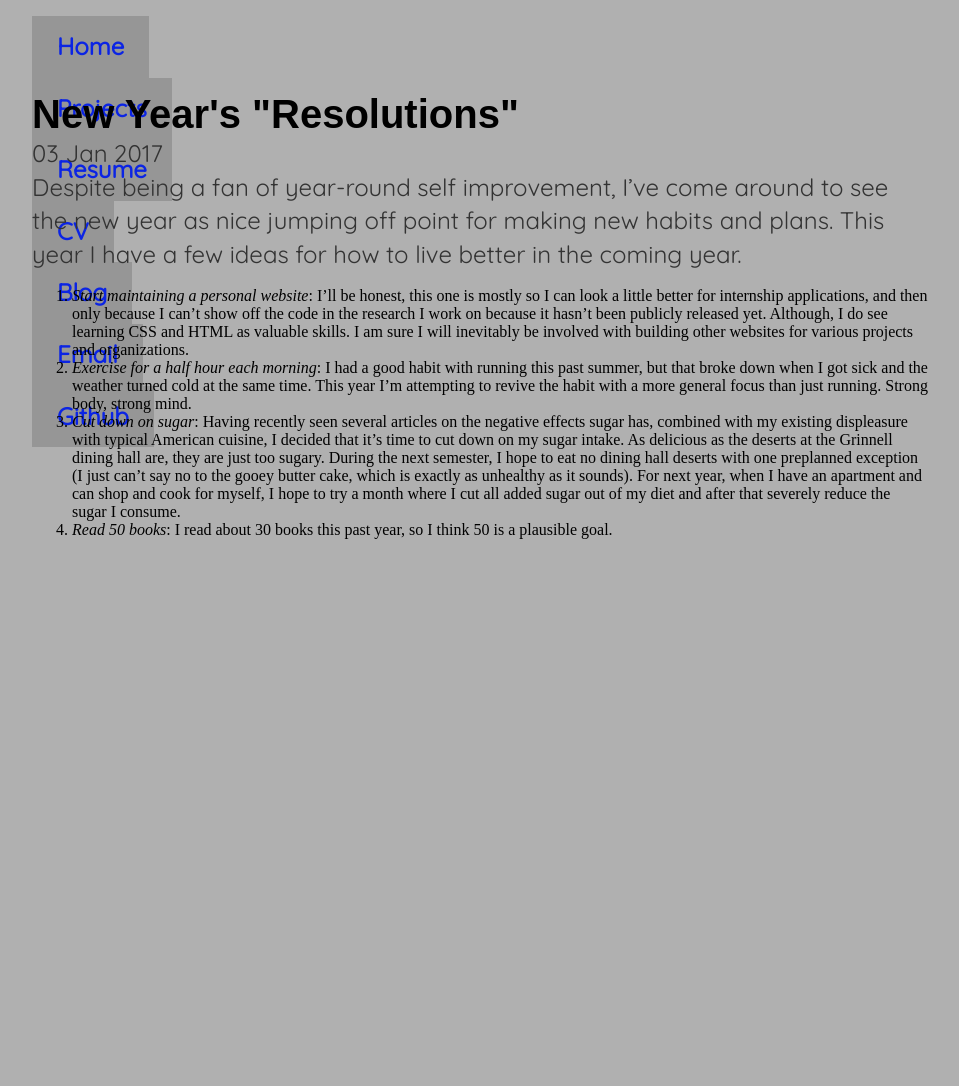
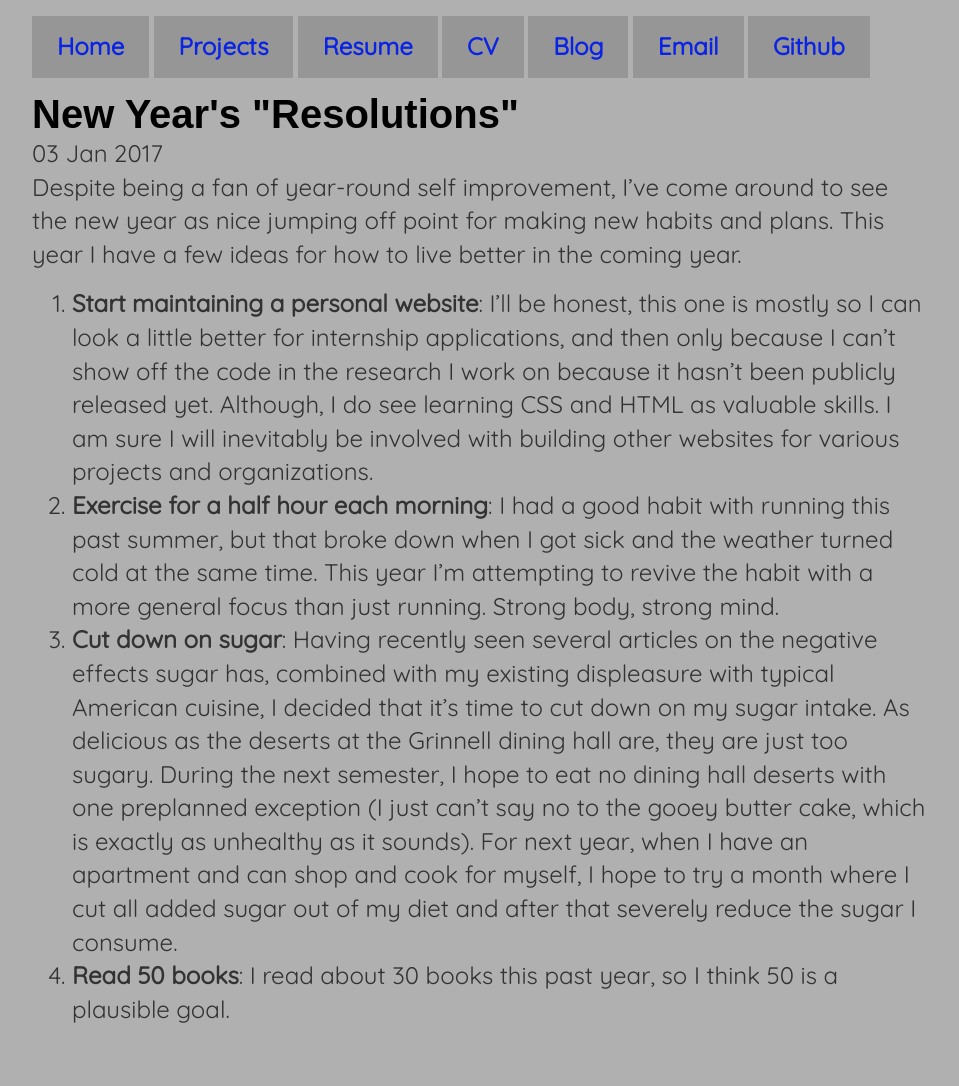
Before and after one commit to ZHHSegall/zhhsegall.github.io, a Jekyll site: the page built from _posts/2017-01-03-new-years-resolutions.md, in a window 1280 px wide. Shown: the whole page, without its empty margins (160-1119 px from the left). Built offline with Jekyll 4.4.1, drawn with Linux system fonts in a browser that asks for light colours; before the commit the page ends 900 px from its top, so only the background shows below that.

Commit message:
Fix nav bar alignment and bold links

```diff
--- a/_posts/2017-01-03-new-years-resolutions.md
+++ b/_posts/2017-01-03-new-years-resolutions.md
@@ -8,16 +8,16 @@ Despite being a fan of year-round self improvement, I've come around to see the
  new year as nice jumping off point for making new habits and plans. This year
  I have a few ideas for how to live better in the coming year.
 
- 1. *Start maintaining a personal website*: I'll be honest, this one is mostly so
+ 1. **Start maintaining a personal website**: I'll be honest, this one is mostly so
  	I can look a little better for internship applications, and then only because I can't
  	show off the code in the research I work on because it hasn't been publicly released yet.
  	Although, I do see learning CSS and HTML as valuable skills. I am sure I will inevitably
  	be involved with building other websites for various projects and organizations.
- 2. *Exercise for a half hour each morning*: I had a good habit with running this past summer,
+ 2. **Exercise for a half hour each morning**: I had a good habit with running this past summer,
  	but that broke down when I got sick and the weather turned cold at the same time. This
  	year I'm attempting to revive the habit with a more general focus than just running.
  	Strong body, strong mind.
- 3. *Cut down on sugar*: Having recently seen several articles on the negative effects
+ 3. **Cut down on sugar**: Having recently seen several articles on the negative effects
  	sugar has, combined with my existing displeasure with typical American cuisine, I decided
  	that it's time to cut down on my sugar intake. As delicious as the deserts at the Grinnell
  	dining hall are, they are just too sugary. During the next semester, I hope to eat no dining
@@ -25,4 +25,4 @@ Despite being a fan of year-round self improvement, I've come around to see the
  	is exactly as unhealthy as it sounds). For next year, when I have an apartment and can shop and cook for
  	myself, I hope to try a month where I cut all added sugar out of my diet and after that
  	severely reduce the sugar I consume.
- 4. *Read 50 books*: I read about 30 books this past year, so I think 50 is a plausible goal.
+ 4. **Read 50 books**: I read about 30 books this past year, so I think 50 is a plausible goal.
--- a/css/main.css
+++ b/css/main.css
@@ -11,6 +11,9 @@ nav ul, footer ul {
     height: 60px
 }
 
+nav ul li{
+    display: inline-block;
+}
 
 nav ul li a:link, a:visited {
     background-color: #969696;
@@ -28,7 +31,8 @@ nav ul li a:hover, a:active {
 
 a {
     text-decoration: none;
-    color: #999;
+    font-weight: bold;
+
 }
 p a:hover {
     text-decoration: underline;
@@ -47,7 +51,7 @@ h3 {
     padding:0;
 }
 
-p, ul li{
+p, ul li, ol li{
     margin:0;
     font-family: 'Quicksand', sans-serif;
     font-size: 1.5em;
```
